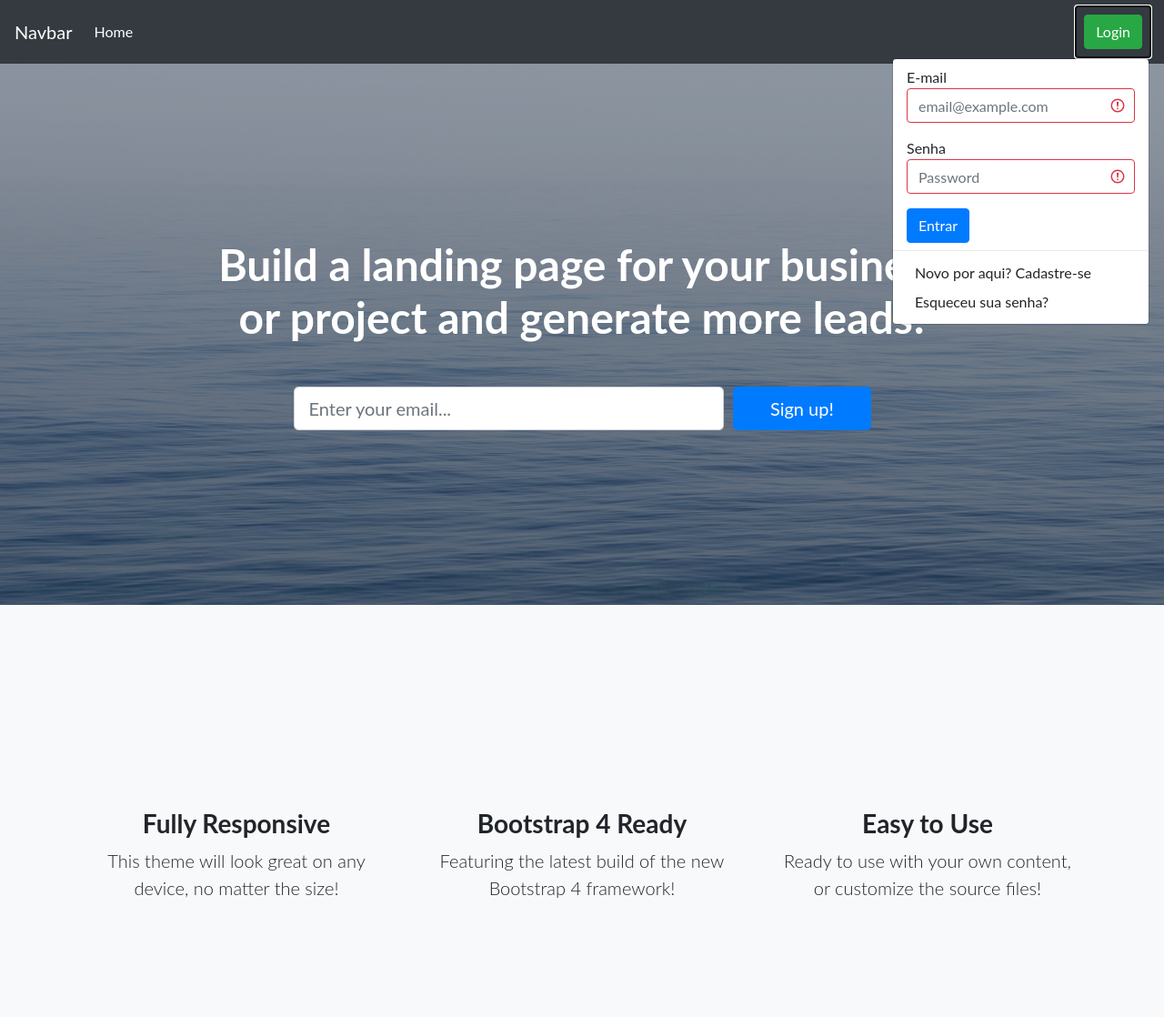
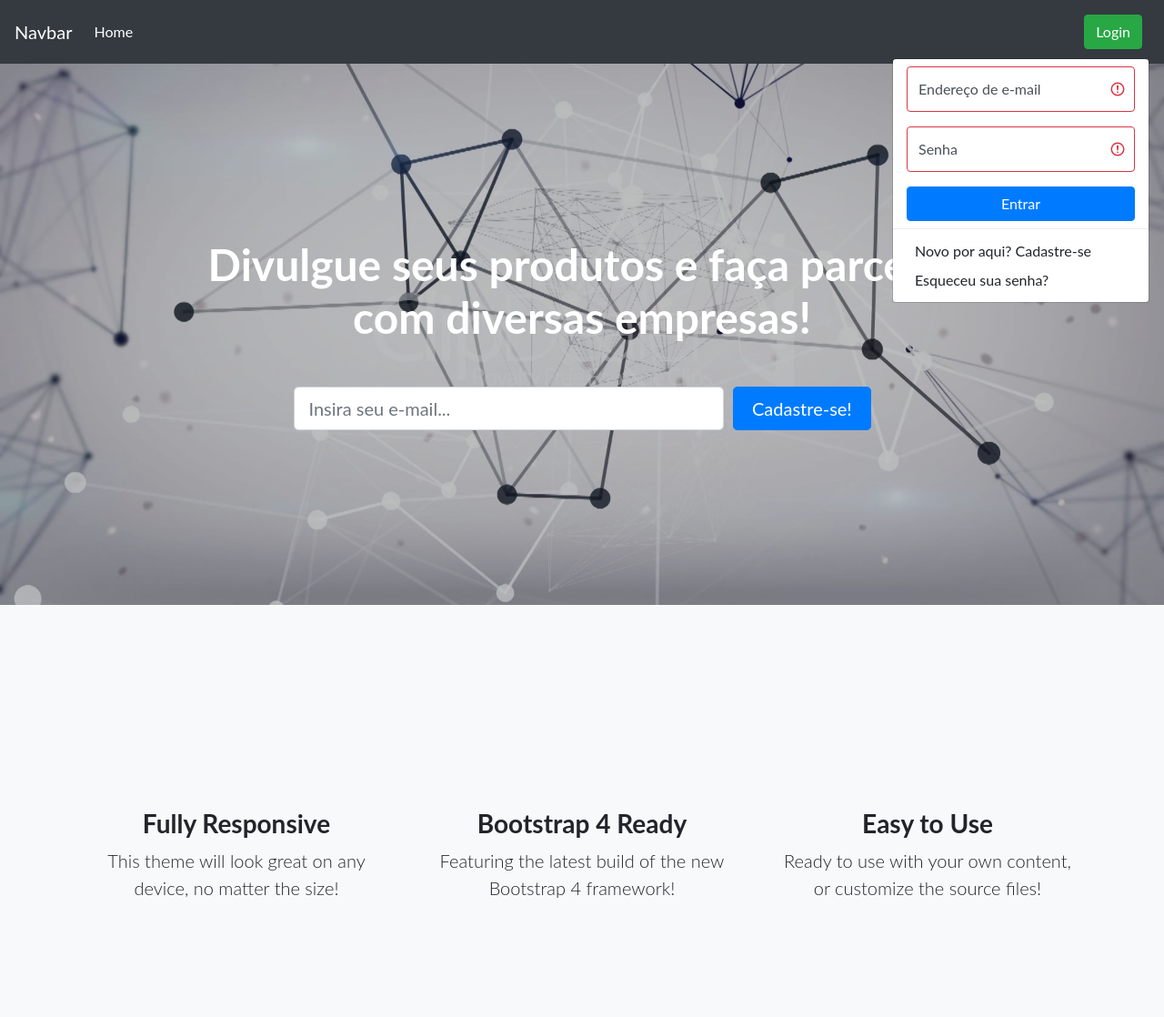
Before and after one commit to hebertpxx/PHP, a PHP site: page /index2.html in a window 1280 px wide, after a click on "Login". Shown: the top 1118 px of the page at 91% size. Run offline with PHP 8.4, Linux system fonts and the light colour scheme; some libraries are stand-ins or nearby versions.

Commit message:
Diversas modificações

```diff
--- a/interdisciplinar/css/landing-page.css
+++ b/interdisciplinar/css/landing-page.css
@@ -21,7 +21,7 @@
 header.masthead {
   position: relative;
   background-color: #343a40;
-  background: url("../img/bg-masthead.jpg") no-repeat center center;
+  background: url("../img/bg-masthead-1.jpg") no-repeat center center;
   background-size: cover;
   padding-top: 8rem;
   padding-bottom: 8rem;
@@ -105,7 +105,7 @@
 .call-to-action {
   position: relative;
   background-color: #343a40;
-  background: url("../img/bg-masthead.jpg") no-repeat center center;
+  background: url("../img/bg-masthead-1.jpg") no-repeat center center;
   background-size: cover;
   padding-top: 7rem;
   padding-bottom: 7rem;
--- a/interdisciplinar/index2.html
+++ b/interdisciplinar/index2.html
@@ -3,12 +3,14 @@
 
 <head>
   <meta charset="utf-8">
+  <meta http-equiv="X-UA-Compatible" content="IE=edge">
   <meta name="viewport" content="width=device-width, initial-scale=1, shrink-to-fit=no">
   <title>Home</title>
 
   <link rel="stylesheet" href="node_modules/bootstrap/compiler/bootstrap.css">
 
-  <link href="css/landing-page.min.css" rel="stylesheet">
+  <link href="css/landing-page.css" rel="stylesheet">
+  <link href="css/sb-admin.min.css" rel="stylesheet">
 
   <script>
     // Dropdown keep open: para impedir o dropdow de fechar ao clicar dentro dele
@@ -32,7 +34,7 @@
     <div class="collapse navbar-collapse" id="navbarSupportedContent">
       <ul class="navbar-nav mr-auto">
         <li class="nav-item active">
-          <a class="nav-link" href="index.php">Home <span class="sr-only">(current)</span></a>
+          <a class="nav-link" href="index.php">Home<span class="sr-only">(current)</span></a>
         </li>
       </ul>
       <div class="dropdown keep-open">
@@ -40,23 +42,25 @@
           <ul class="navbar-nav mr-auto">
             <li class="nav-item dropdown">
               <a class="nav-link" href="#" id="loginDropdown" role="button" data-toggle="dropdown" aria-haspopup="true" aria-expanded="false">
-                <button type="button" class="btn btn-success my-2 my-sm-0">Login</button>
+                <button type="button" class="btn btn-block btn-success">Login</button>
               </a>
               <div class="dropdown-menu dropdown-menu-right" aria-labelledby="loginDropdown">
 
-                <div class="form-group col-md-4 mb-3">
-                  <label for="userLogin">E-mail</label>
-                  <input type="email" class="form-control is-invalid" id="userLogin" placeholder="email@example.com" required name="usuario">
+              <div class="container">
+                <div class="form-group mb-3">
+                  <div class="form-label-group was-validated">
+                    <input type="email" id="inputEmail" class="form-control" placeholder="Endereço de e-mail" required autofocus="autofocus">
+                    <label for="inputEmail">Endereço de e-mail</label>
+                  </div>
                 </div>
-
-                <div class="form-group col-md-4 mb-3">
-                  <label for="passwordLogin">Senha</label>
-                  <input type="password" class="form-control is-invalid" id="passwordLogin" placeholder="Password" required name="senha">
+                <div class="form-group mb-3">
+                  <div class="form-label-group was-validated">
+                    <input type="password" id="inputPassword" class="form-control" placeholder="Senha" required>
+                    <label for="inputPassword">Senha</label>
+                  </div>
                 </div>
-
-                <div class="col-md-4 mb-2">
-                  <button class="btn btn-primary" type="submit">Entrar</button>
-                </div>
+                <button class="btn btn-primary btn-block" type="submit">Entrar</button>
+              </div>
 
                 <div class="dropdown-divider"></div>
                 <a class="dropdown-item" href="cadastro.php">Novo por aqui? Cadastre-se</a>
@@ -74,16 +78,16 @@
     <div class="container">
       <div class="row">
         <div class="col-xl-9 mx-auto">
-          <h1 class="mb-5">Build a landing page for your business or project and generate more leads!</h1>
+          <h1 class="mb-5">Divulgue seus produtos e faça parceria com diversas empresas!</h1>
         </div>
         <div class="col-md-10 col-lg-8 col-xl-7 mx-auto">
-          <form>
+          <form action="cadastro.php" method="post">
             <div class="form-row">
               <div class="col-12 col-md-9 mb-2 mb-md-0">
-                <input type="email" class="form-control form-control-lg" placeholder="Enter your email...">
+                <input type="text" class="form-control form-control-lg" name="email" placeholder="Insira seu e-mail...">
               </div>
               <div class="col-12 col-md-3">
-                <button type="submit" class="btn btn-block btn-lg btn-primary">Sign up!</button>
+                <button type="submit" class="btn btn-block btn-lg btn-primary">Cadastre-se!</button>
               </div>
             </div>
           </form>
@@ -194,13 +198,13 @@
           <h2 class="mb-4">Ready to get started? Sign up now!</h2>
         </div>
         <div class="col-md-10 col-lg-8 col-xl-7 mx-auto">
-          <form>
+          <form action="cadastro.php" method="post">
             <div class="form-row">
               <div class="col-12 col-md-9 mb-2 mb-md-0">
-                <input type="email" class="form-control form-control-lg" placeholder="Enter your email...">
+                <input type="email" class="form-control form-control-lg" name="email" placeholder="Insira seu e-mail...">
               </div>
               <div class="col-12 col-md-3">
-                <button type="submit" class="btn btn-block btn-lg btn-primary">Sign up!</button>
+                <button type="submit" class="btn btn-block btn-lg btn-primary">Cadastre-se!</button>
               </div>
             </div>
           </form>
```
Also changed, not shown: interdisciplinar/cadastro.php (+7 -3 lines), interdisciplinar/login.php (added, +63 -0 lines), interdisciplinar/img/bg-masthead-1.jpg (added), interdisciplinar/img/bg-masthead-2.jpg (added).
